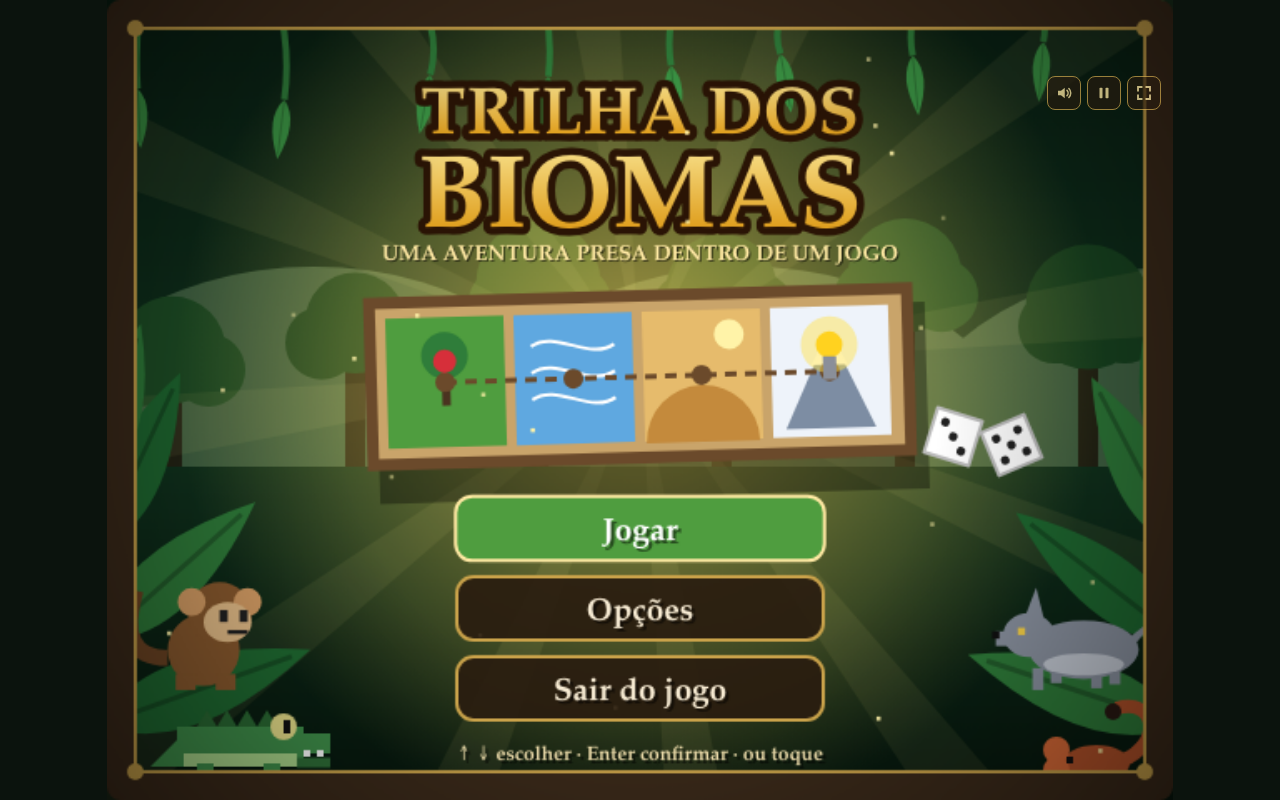
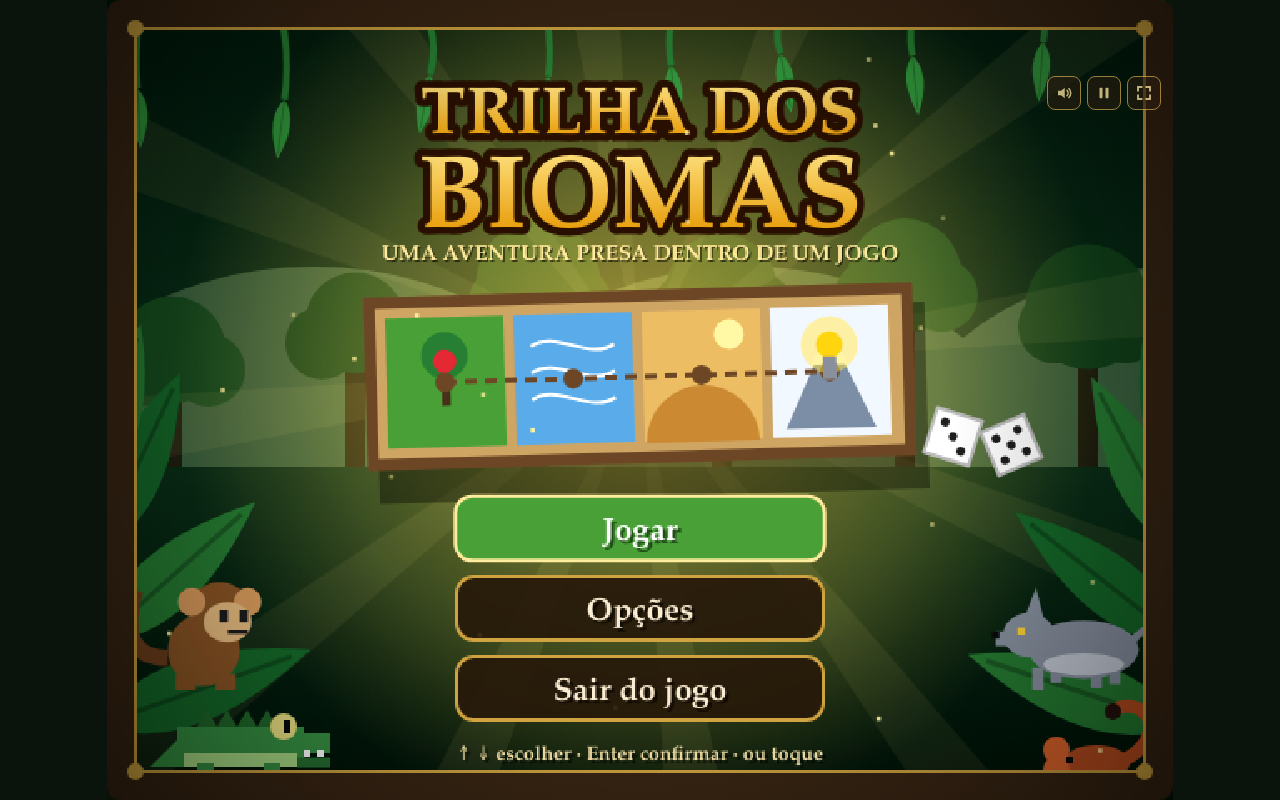
Before and after one commit to joelvibecoder-wq/jogo_trilha-dos-biomas, a plain HTML site: page index.html in a window 1280 px wide. Drawn offline with Linux system fonts and the light colour scheme.

Commit message:
Melhora apresentação visual em pixel art sem remover controles e mecânicas existentes

```diff
--- a/index.html
+++ b/index.html
@@ -11,7 +11,7 @@
 html,body{height:100%;margin:0;overflow:hidden;background:var(--bg);overscroll-behavior:none}
 body{position:fixed;inset:0;font-family:"Palatino Linotype","Book Antiqua",Georgia,serif}
 #palco{position:absolute;inset:0;margin:auto;width:min(100vw,calc(100vh*4/3));height:min(100vh,calc(100vw*3/4));width:min(100vw,calc(100dvh*4/3));height:min(100dvh,calc(100vw*3/4))}
-canvas{width:100%;height:100%;display:block;touch-action:none}
+canvas{width:100%;height:100%;display:block;touch-action:none;image-rendering:pixelated;image-rendering:crisp-edges;filter:saturate(1.08) contrast(1.04)}
 #fs,#pausa,#som{position:absolute;top:9.5%;right:1.2%;width:34px;height:34px;padding:0;border-radius:8px;border:1px solid var(--btnline);background:var(--btn);color:var(--btnink);display:grid;place-items:center;opacity:.75;cursor:pointer}
 #fs:hover,#pausa:hover,#som:hover{opacity:1}
 #pausa{right:calc(1.2% + 40px)}
```
